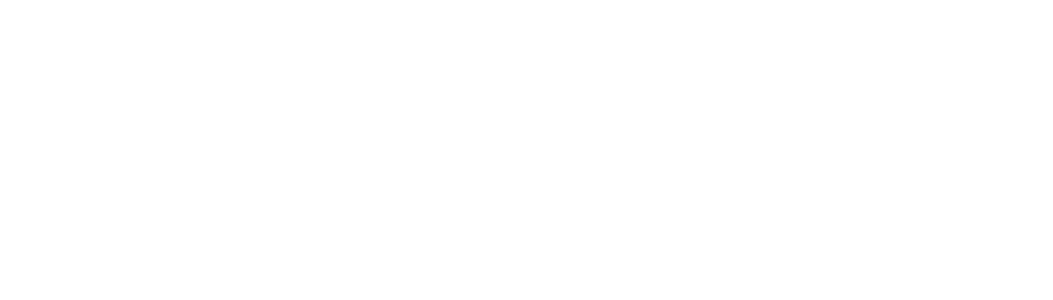
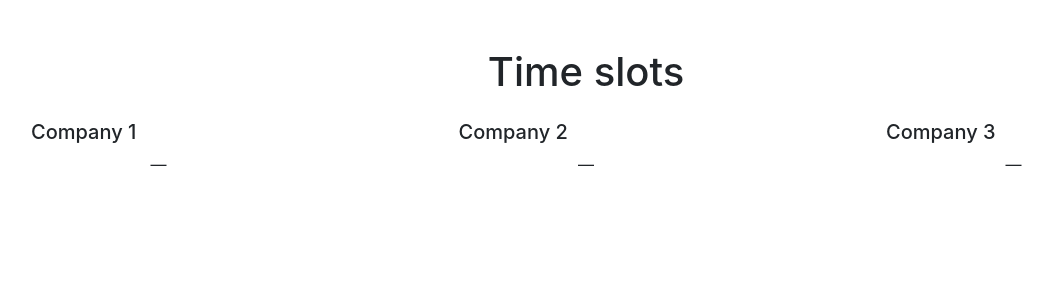
Before and after one commit to olezhek/time-slots, a React (Create React App) app: page / in a window 1280 px wide. Shown: the top 300 px of the page, without its empty margins (54-1107 px from the left). Built offline with nearby package versions, Linux system fonts and the light colour scheme.

Commit message:
+classnames, init Header, TimeSlot, calendar store slice

```diff
--- a/package.json
+++ b/package.json
@@ -8,6 +8,7 @@
     "@testing-library/react": "^9.3.2",
     "@testing-library/user-event": "^7.1.2",
     "bootstrap": "^4.5.3",
+    "classnames": "^2.2.6",
     "react": "^17.0.1",
     "react-dom": "^17.0.1",
     "react-redux": "^7.1.3",
--- a/src/App.js
+++ b/src/App.js
@@ -1,16 +1,38 @@
 import React, { useEffect } from 'react'
+import { useSelector, useDispatch } from 'react-redux'
+import { stateSelector, setData } from './features/calendar/calendarSlice'
 import initializeData from './utils/initializeData'
+// import Header from './features/header/Header'
 import 'bootstrap/dist/css/bootstrap.css'
 import './App.css'
 
 function App() {
+  const dispatch = useDispatch()
   useEffect(() => {
-    initializeData().then((data) => { console.log(data) })
+    initializeData().then((data) => { dispatch(setData(data)) })
   }, [])
 
+  const { data, reservations } = useSelector(stateSelector)
+
   return (
-    <div>
-      <header className="header">
+    <div className="container">
+      <header>
+        <h1 className="text-center mt-5 mb-4">Time slots</h1>
+        <div className="row d-flex justify-content-between">
+          {data.map(({ name, id }) => (
+            <div className="col-3">
+              <h5>{name}</h5>
+              <div className="reservation text-center">
+                {/*TODO: adjust condition and grouping*/}
+                {reservations[id] && <h5>Reservation</h5>}
+                <span
+                  dangerouslySetInnerHTML={reservations[id]
+                    ? { __html: `${reservations[id].from} &ndash; ${reservations[id].to}` }
+                    : { __html: '&mdash;' }} />
+              </div>
+            </div>
+          ))}
+        </div>
       </header>
     </div>
   )
--- a/src/app/store.js
+++ b/src/app/store.js
@@ -1,8 +1,8 @@
 import { configureStore } from '@reduxjs/toolkit'
-import counterReducer from '../features/counter/counterSlice'
+import calendarReducer from '../features/calendar/calendarSlice'
 
 export default configureStore({
   reducer: {
-    counter: counterReducer,
+    calendar: calendarReducer
   },
 })
--- /dev/null
+++ b/src/features/calendar/calendarSlice.js
@@ -0,0 +1,27 @@
+import { createSlice } from '@reduxjs/toolkit'
+
+export const slice = createSlice({
+  name: 'calendar',
+  initialState: {
+    data: [],
+    reservations: {
+      // companyId: {
+      //   from: null,
+      //   to: null
+      // }
+    }
+  },
+  reducers: {
+    setData: (state, action) => {
+      console.log('action', action)
+      state.data = action.payload
+    },
+
+  }
+})
+
+export const { setData } = slice.actions
+
+export const stateSelector = (state) => state.calendar
+
+export default slice.reducer
--- /dev/null
+++ b/src/features/header/Header.js
@@ -0,0 +1,17 @@
+import React from 'react'
+import TimeSlot from "../../components/calendar/TimeSlot";
+
+export default function Header({ data }) {
+  console.log('header', data)
+  return (
+    <header className="header">
+      <h1 className="text-center mt-4">Time slots</h1>
+      {data.map(({ name, reservation }) => (
+        <div>
+          <h3>{name}</h3>
+          <TimeSlot from={reservation.from} to={reservation.to} />
+        </div>
+      ))}
+    </header>
+  )
+}
```
Also changed, not shown: src/components/calendar/TimeSlot.js (added, +16 -0 lines), 1 other file (tests, documents, lock files or other folders).
